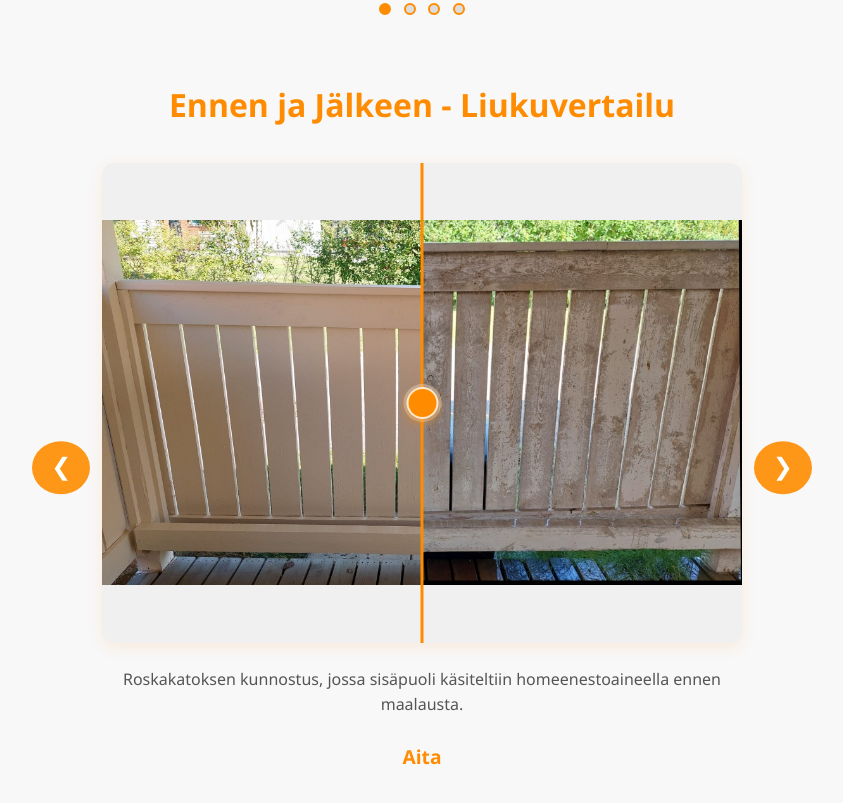
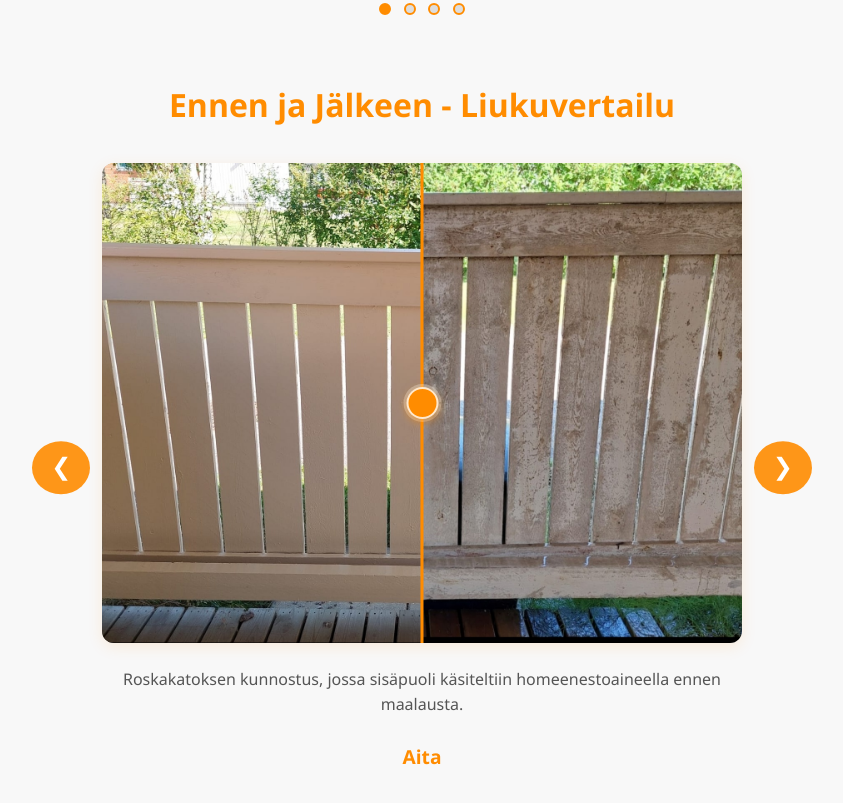
Before and after one commit to juhosor/ulkomaalarit.fi, a plain HTML site: page index.html in a window 1280 px wide. Shown: the part 3667-4470 px from the top of the page, without its empty margins (218-1061 px from the left). Drawn offline with nearby package versions, Linux system fonts and the light colour scheme.

Commit message:
Korjattu kuvien kohdistus sliderissa - object-fit cover ja center position

```diff
--- a/styles.css
+++ b/styles.css
@@ -91,7 +91,7 @@ body { font-family: 'Segoe UI', Tahoma, Geneva, sans-serif; line-height: 1.6; co
 .carousel-slider-item.active { display: block; }
 .before-after-slider { position: relative; width: 100%; aspect-ratio: 4 / 3; overflow: hidden; border-radius: 12px; box-shadow: 0 4px 15px rgba(255, 140, 0, 0.12); cursor: grab; user-select: none; background: #f0f0f0; touch-action: none; }
 .before-after-slider:active { cursor: grabbing; }
-.img-before, .img-after { position: absolute; top: 0; left: 0; width: 100%; height: 100%; object-fit: contain; pointer-events: none; }
+.img-before, .img-after { position: absolute; top: 0; left: 0; width: 100%; height: 100%; object-fit: cover; object-position: center center; pointer-events: none; }
 .img-before { z-index: 1; }
 .img-after { z-index: 2; }
 .slider-divider { position: absolute; top: 0; left: 50%; width: 3px; height: 100%; background: #FF8C00; z-index: 3; pointer-events: none; transform: translateX(-50%); transition: left 0.05s ease-out; }
```
